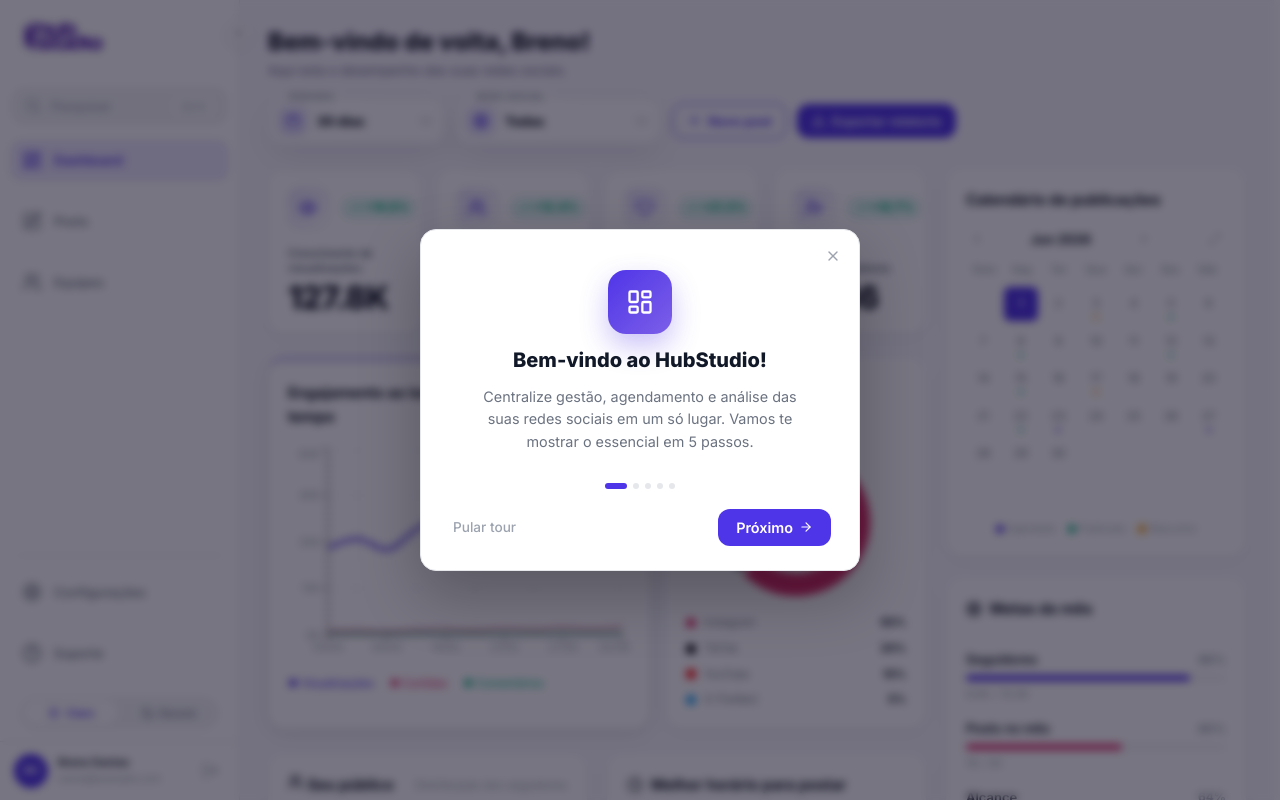
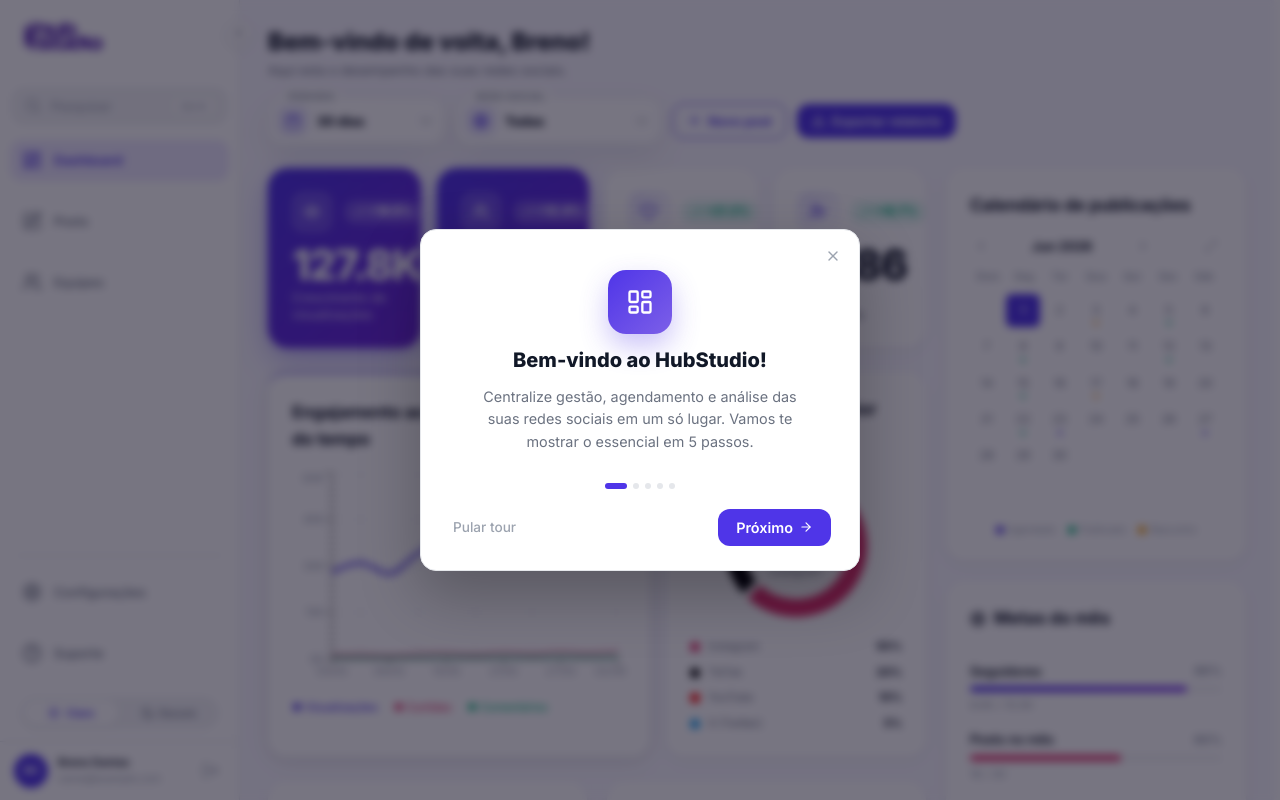
Before and after one commit to brenosemfreio/tcc, a React (Vite) app: page /dashboard in a window 1280 px wide. Both pictures are taken after typing "name@example.com", "Sample123" into the empty fields and a click on the button "Entrar". Shown: the top 800 px of the page. Built offline with nearby package versions, Linux system fonts and the light colour scheme.

Commit message:
chore: auto sync [Claude]

```diff
--- a/src/pages/Dashboard/Home/DashboardHome.css
+++ b/src/pages/Dashboard/Home/DashboardHome.css
@@ -282,23 +282,47 @@
 }
 
 .kpi-card {
-  background:
-    linear-gradient(180deg, rgba(255,255,255,0.96), rgba(255,255,255,0.9)),
-    var(--color-card-bg);
+  background: var(--color-card-bg);
   border: none;
-  border-radius: var(--radius-lg);
-  padding: 20px;
-  min-height: 132px;
+  border-radius: 20px;
+  padding: 24px;
+  min-height: 148px;
   display: flex;
   flex-direction: column;
   justify-content: space-between;
-  gap: 18px;
+  gap: 12px;
   box-shadow: 0 1px 3px rgba(0,0,0,0.06), 0 4px 16px rgba(0,0,0,0.04);
   transition: box-shadow var(--transition-base), transform var(--transition-base);
 }
 .kpi-card:hover {
   box-shadow: 0 4px 20px rgba(0,0,0,0.09), 0 8px 24px rgba(79,53,232,0.07);
   transform: translateY(-2px);
+}
+
+/* ─── KPI card com gradiente (destaque máximo) ─── */
+.kpi-card--featured {
+  background: linear-gradient(135deg, #4F35E8 0%, #6D28D9 100%);
+  box-shadow: 0 12px 32px rgba(79,53,232,0.30), 0 4px 12px rgba(79,53,232,0.14);
+}
+.kpi-card--featured:hover {
+  box-shadow: 0 16px 40px rgba(79,53,232,0.38), 0 6px 16px rgba(79,53,232,0.2);
+}
+.kpi-card--featured .kpi-card__icon {
+  background: rgba(255,255,255,0.15);
+  color: rgba(255,255,255,0.9);
+  border-color: rgba(255,255,255,0.2);
+}
+.kpi-card--featured .kpi-card__value {
+  color: #fff;
+}
+.kpi-card--featured .kpi-card__label {
+  color: rgba(255,255,255,0.72);
+  font-weight: 500;
+}
+.kpi-card--featured .kpi-card__change--up,
+.kpi-card--featured .kpi-card__change--down {
+  background: rgba(255,255,255,0.18);
+  color: #fff;
 }
 
 .kpi-card__top {
@@ -327,21 +351,21 @@
   width: 100%;
   display: flex;
   flex-direction: column;
-  gap: 5px;
+  gap: 4px;
   min-width: 0;
 }
-.kpi-card__label {
-  font-size: var(--font-size-xs);
-  color: var(--color-text-secondary);
-  font-weight: 650;
-  line-height: 1.35;
-}
 .kpi-card__value {
-  font-size: 2rem;
+  font-size: 2.625rem;
   font-weight: 800;
   color: var(--color-text);
-  line-height: 1.05;
-  letter-spacing: -0.02em;
+  line-height: 1;
+  letter-spacing: -0.03em;
+}
+.kpi-card__label {
+  font-size: 0.78rem;
+  color: var(--color-text-secondary);
+  font-weight: 500;
+  line-height: 1.35;
 }
 
 .kpi-card__change {
@@ -434,14 +458,14 @@
 .chart-card {
   background: var(--color-card-bg);
   border: none;
-  border-radius: var(--radius-lg);
-  padding: 20px;
+  border-radius: 18px;
+  padding: 24px;
   box-shadow: 0 1px 3px rgba(0,0,0,0.06), 0 4px 16px rgba(0,0,0,0.04);
   overflow: visible;
 }
 
 .chart-card h3 {
-  font-size: var(--font-size-base);
+  font-size: 1.0625rem;
   font-weight: 700;
   color: var(--color-text);
   margin-bottom: 16px;
@@ -528,7 +552,7 @@
   text-align: center;
   pointer-events: none;
 }
-.donut-center strong { display: block; font-size: var(--font-size-2xl); font-weight: 900; color: var(--color-text); }
+.donut-center strong { display: block; font-size: 1.875rem; font-weight: 900; color: var(--color-text); letter-spacing: -0.02em; }
 .donut-center span { font-size: var(--font-size-xs); color: var(--color-text-secondary); }
 
 .donut-legend {
@@ -1140,12 +1164,10 @@
   align-items: center;
   justify-content: space-between;
   gap: 12px;
-  padding: 14px 16px;
-  border-radius: var(--radius-lg);
-  background: linear-gradient(135deg,
-    color-mix(in srgb, var(--color-primary) 12%, transparent),
-    color-mix(in srgb, var(--color-primary) 4%, transparent));
-  border: 1px solid color-mix(in srgb, var(--color-primary) 22%, transparent);
+  padding: 16px;
+  border-radius: 14px;
+  background: linear-gradient(135deg, rgba(79,53,232,0.12) 0%, rgba(109,40,217,0.06) 100%);
+  border: 1px solid rgba(79,53,232,0.18);
 }
 .best-time__featured-day {
   display: flex;
@@ -1254,8 +1276,8 @@
 .net-compare {
   background: var(--color-card-bg);
   border: none;
-  border-radius: var(--radius-lg);
-  padding: 18px;
+  border-radius: 18px;
+  padding: 24px;
   box-shadow: 0 1px 3px rgba(0,0,0,0.06), 0 4px 16px rgba(0,0,0,0.04);
 }
 .net-compare__header {
@@ -1313,7 +1335,7 @@
   font-weight: 600;
 }
 .net-compare__value {
-  font-size: 1.1rem;
+  font-size: 1.375rem;
   font-weight: 800;
   color: var(--color-text);
   line-height: 1;
--- a/src/pages/Dashboard/Home/components/GoalsCard.jsx
+++ b/src/pages/Dashboard/Home/components/GoalsCard.jsx
@@ -3,9 +3,9 @@ import { LuTarget } from 'react-icons/lu'
 
 // Mock — quando o backend chegar, vira service `getGoals()` ou similar.
 const GOALS = [
-  { id: 'followers', label: 'Seguidores',    current: 8642,   target: 10000, color: '#4F35E8' },
-  { id: 'posts',     label: 'Posts no mês',  current: 18,     target: 30,    color: '#E1306C' },
-  { id: 'reach',     label: 'Alcance',       current: 127800, target: 200000,color: '#10B981' },
+  { id: 'followers', label: 'Seguidores',    current: 8642,   target: 10000,  color: 'linear-gradient(90deg, #4F35E8, #7C3AED)' },
+  { id: 'posts',     label: 'Posts no mês',  current: 18,     target: 30,     color: '#E1306C' },
+  { id: 'reach',     label: 'Alcance',       current: 127800, target: 200000, color: '#10B981' },
 ]
 
 const fmt = (n) => n >= 1000 ? `${(n / 1000).toFixed(1)}K` : n.toLocaleString('pt-BR')
--- a/src/pages/Dashboard/Home/components/KpiGrid.jsx
+++ b/src/pages/Dashboard/Home/components/KpiGrid.jsx
@@ -38,21 +38,22 @@ export default function KpiGrid({ stats }) {
       {Object.entries(stats).map(([key, val], i) => {
         const Icon = STAT_ICONS[key]
         const TrendIcon = val.trend === 'down' ? LuTrendingDown : LuTrendingUp
+        const isFeatured = i < 2
         return (
           <motion.div
             key={key}
-            className="kpi-card"
+            className={`kpi-card${isFeatured ? ' kpi-card--featured' : ''}`}
             variants={fadeUp} initial="hidden" animate="visible" custom={i}
           >
             <div className="kpi-card__top">
-              <div className="kpi-card__icon"><Icon size={20} /></div>
+              <div className="kpi-card__icon"><Icon size={18} /></div>
               <span className={`kpi-card__change kpi-card__change--${val.trend}`}>
                 <TrendIcon size={12} /> {val.change}
               </span>
             </div>
             <div className="kpi-card__body">
+              <span className="kpi-card__value">{val.value}</span>
               <span className="kpi-card__label">{STAT_LABELS[key]}</span>
-              <span className="kpi-card__value">{val.value}</span>
             </div>
           </motion.div>
         )
--- a/src/pages/Dashboard/Home/components/NetworkDonut.jsx
+++ b/src/pages/Dashboard/Home/components/NetworkDonut.jsx
@@ -22,9 +22,9 @@ export default function NetworkDonut({ data }) {
               <PieChart>
                 <Pie
                   data={data}
-                  innerRadius={50}
-                  outerRadius={75}
-                  paddingAngle={3}
+                  innerRadius={52}
+                  outerRadius={72}
+                  paddingAngle={4}
                   dataKey="value"
                   startAngle={90}
                   endAngle={-270}
```
